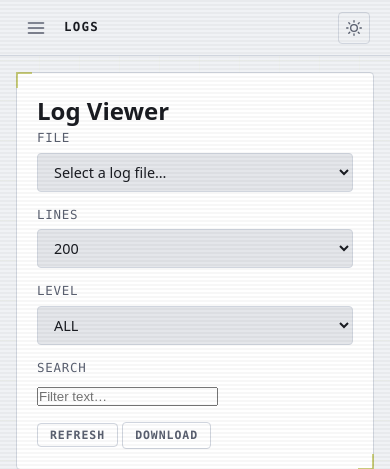
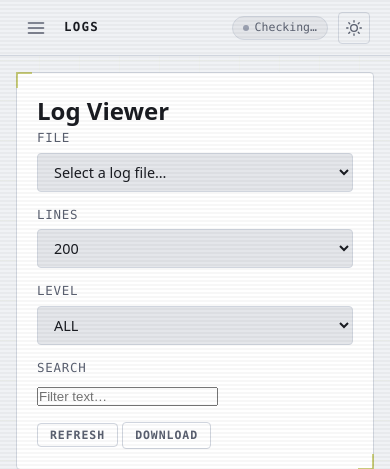
Before and after one commit to xxdarkxx2609/airsoft-prop, a Python web app: template src/web/templates/logs.html in a window 390 px wide. Shown: the top 469 px of the page. Run offline with Jinja, Linux system fonts and the light colour scheme; the template is opened without the code that fills it, so the values that code supplies are empty.

Commit message:
fixed "chips" not showing on mobile devices

```diff
--- a/src/web/static/style.css
+++ b/src/web/static/style.css
@@ -1442,7 +1442,5 @@ textarea:focus {
         font-size: 0.78rem;
     }
 
-    .chip {
-        display: none;
-    }
+
 }
```
